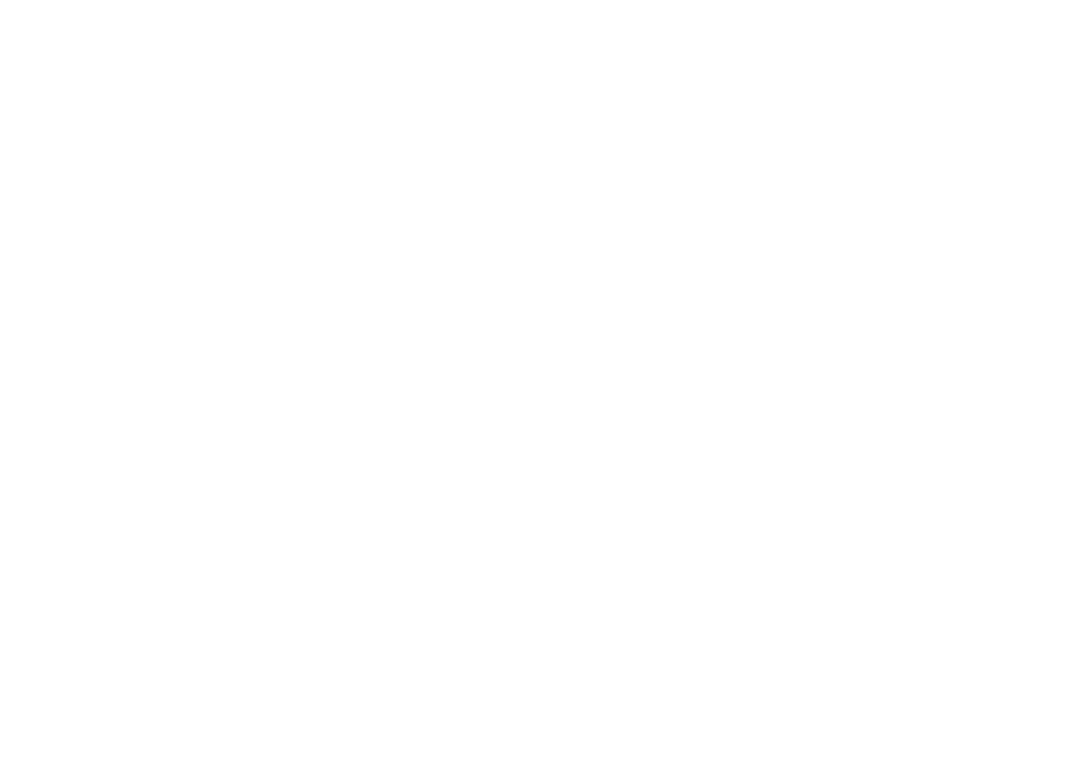
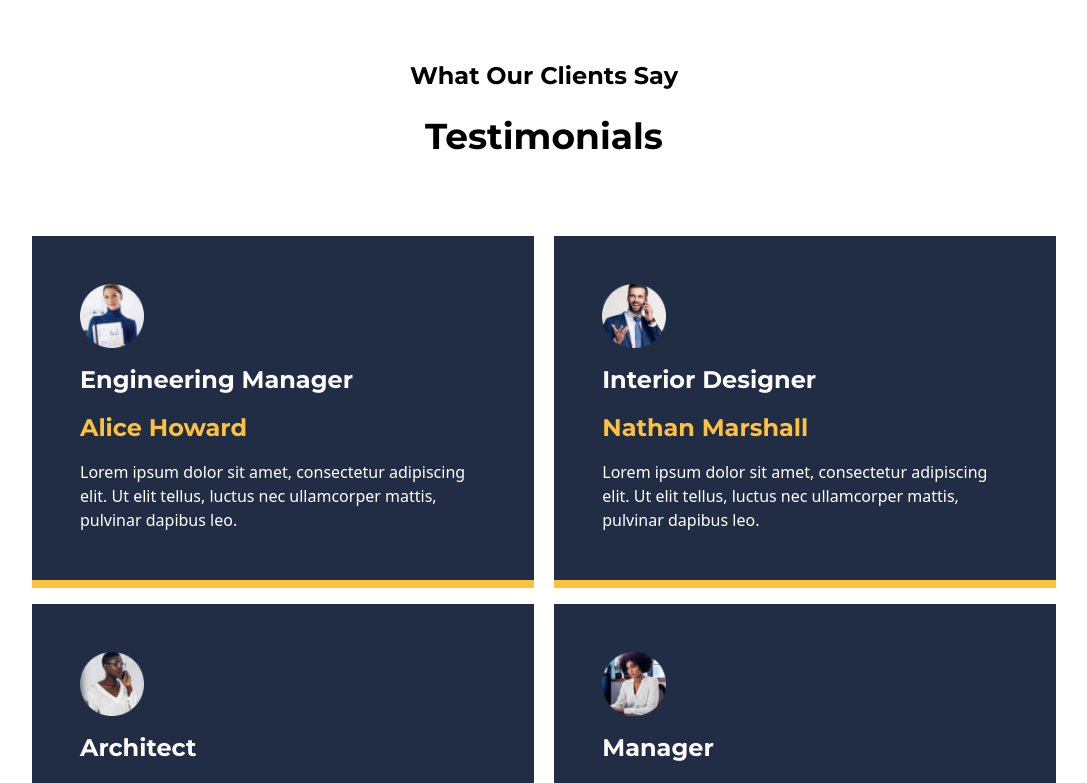
Before and after one commit to ib-ahmedd/urban_nest, a Next.js app: page / in a window 1280 px wide. Shown: the part 5165-5948 px from the top of the page, without its empty margins (96-1183 px from the left). Before the commit the page ends 5169 px from the top, so only its background shows below. Built offline with nearby package versions, Linux system fonts and the light colour scheme; a web font is replaced by a local one.

Commit message:
complete home page testimonials section

```diff
--- /dev/null
+++ b/app/components/Testimonials.tsx
@@ -0,0 +1,20 @@
+import { homeTestimonialsArray } from "@constants";
+import TestimonialsCard from "./TestimonialsCard";
+
+function Testimonials() {
+  return (
+    <section className="width_parent flex-col items-center mt-20">
+      <div className="w-full text-center">
+        <h2 className="mb-6">What Our Clients Say</h2>
+        <h3>Testimonials</h3>
+      </div>
+      <div className="width_container flex flex-col md:flex-row flex-wrap justify-between mt-20">
+        {homeTestimonialsArray.map((item) => (
+          <TestimonialsCard {...item} />
+        ))}
+      </div>
+    </section>
+  );
+}
+
+export default Testimonials;
--- /dev/null
+++ b/app/components/TestimonialsCard.tsx
@@ -0,0 +1,23 @@
+import { TestimonialsCardProps } from "@types";
+
+function TestimonialsCard({
+  image,
+  occupation,
+  clientName,
+}: TestimonialsCardProps) {
+  return (
+    <article className="w-full md:w-[49%] bg-site-blue border-b-8 border-site-yellow text-white p-8 md:p-12 flex flex-col gap-4 mb-4">
+      <img src={image} alt="client" className="w-16" />
+      <p className="font-monteserat font-bold text-2xl">{occupation}</p>
+      <h4 className="font-monteserat font-bold text-2xl text-site-yellow">
+        {clientName}
+      </h4>
+      <p>
+        Lorem ipsum dolor sit amet, consectetur adipiscing elit. Ut elit tellus,
+        luctus nec ullamcorper mattis, pulvinar dapibus leo.
+      </p>
+    </article>
+  );
+}
+
+export default TestimonialsCard;
--- a/app/components/index.ts
+++ b/app/components/index.ts
@@ -2,5 +2,6 @@
 import BuildDream from "./BuildDream";
 import Sustainability from "./Sustainability";
 import Founders from "./Founders";
+import Testimonials from "./Testimonials";
 
-export { Hero, BuildDream, Sustainability, Founders };
+export { Hero, BuildDream, Sustainability, Founders, Testimonials };
--- a/app/globals.css
+++ b/app/globals.css
@@ -26,7 +26,7 @@
 }
 
 .width_container {
-  @apply w-full md:w-full xl:w-4/5 px-4 xl:px-0;
+  @apply w-full md:w-full xl:w-4/5 px-4 md:px-8 xl:px-0;
 }
 
 .solid_btn {
--- a/app/page.tsx
+++ b/app/page.tsx
@@ -1,4 +1,10 @@
-import { Hero, Sustainability, BuildDream, Founders } from "./components";
+import {
+  Hero,
+  Sustainability,
+  BuildDream,
+  Founders,
+  Testimonials,
+} from "./components";
 
 function Home() {
   return (
@@ -7,6 +13,7 @@
       <BuildDream />
       <Sustainability />
       <Founders />
+      <Testimonials />
     </main>
   );
 }
--- a/constants/index.ts
+++ b/constants/index.ts
@@ -10,6 +10,7 @@
   CardProps,
   NavLinkProp,
   StatProp,
+  TestimonialsCardProps,
 } from "@types";
 
 export const navLinksArray: NavLinkProp[] = [
@@ -89,3 +90,26 @@
     background: "/images/home/latest/img-4.jpg",
   },
 ];
+
+export const homeTestimonialsArray: TestimonialsCardProps[] = [
+  {
+    image: "/images/home/testimonials/profile-1.png",
+    occupation: "Engineering Manager",
+    clientName: "Alice Howard",
+  },
+  {
+    image: "/images/home/testimonials/profile-2.png",
+    occupation: "Interior Designer",
+    clientName: "Nathan Marshall",
+  },
+  {
+    image: "/images/home/testimonials/profile-3.png",
+    occupation: "Architect",
+    clientName: "Ema Romero",
+  },
+  {
+    image: "/images/home/testimonials/profile-4.png",
+    occupation: "Manager",
+    clientName: "Ann Smith",
+  },
+];
--- a/types/index.ts
+++ b/types/index.ts
@@ -31,3 +31,9 @@
   title: string;
   note: string;
 }
+
+export interface TestimonialsCardProps {
+  image: string;
+  occupation: string;
+  clientName: string;
+}
```
